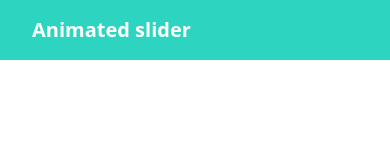
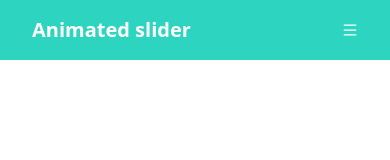
Before and after one commit to AmolShelke2/react-tailwind-navbar-slider, a React (Create React App) app: page / in a window 390 px wide. Shown: the top 160 px of the page. Built offline with nearby package versions, Linux system fonts and the light colour scheme.

Commit message:
[feat]: added navbar handler

```diff
--- a/src/components/Navbar.jsx
+++ b/src/components/Navbar.jsx
@@ -1,8 +1,16 @@
-import React from "react";
+import React, { useState } from "react";
+
+import { AiOutlineMenu } from "react-icons/ai";
 
 const Navbar = () => {
+  const [navBar, setNavbarActive] = useState(false);
+
+  const navbarHandler = () => {
+    setNavbarActive(!navBar);
+  };
+
   return (
-    <div className="flex flex-row justify-between items-center px-8 bg-teal-400 py-4 text-white">
+    <div className="flex flex-row justify-between items-center px-8 bg-teal-400 py-4 text-white relative">
       <div className="relative">
         <h1 className="text-xl font-bold">Animated slider</h1>
       </div>
@@ -14,6 +22,9 @@ const Navbar = () => {
           <li className="text-lg">About us</li>
         </ul>
       </div>
+      <div className="flex sm:hidden">
+        <AiOutlineMenu onClick={navbarHandler} />
+      </div>
     </div>
   );
 };
```
